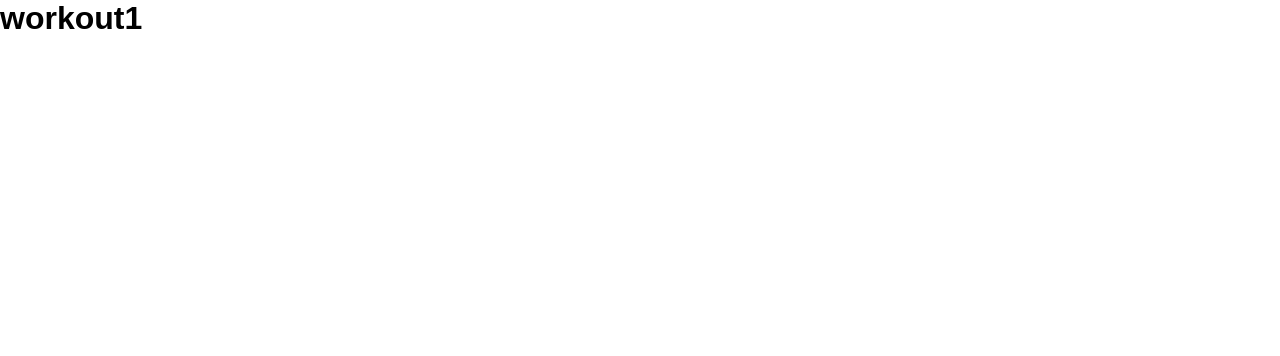
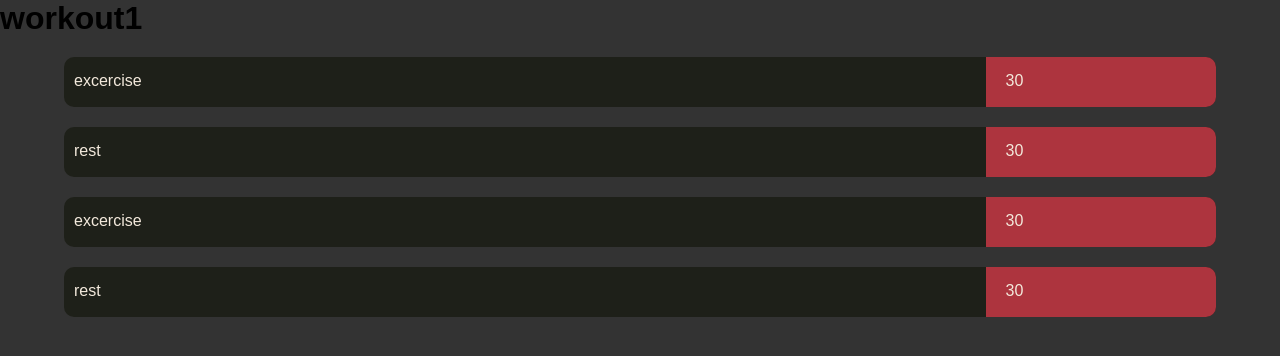
Before and after one commit to RamalS/WorkoutTimer, a React (Create React App) app: page /workout in a window 1280 px wide. Shown: the top 356 px of the page. Built offline with nearby package versions, Linux system fonts and the light colour scheme.

Commit message:
Addec rep component for workout view.

```diff
--- /dev/null
+++ b/src/views/Workout/Workout.css
@@ -0,0 +1,6 @@
+.workout{
+    background: #333333;
+    width: 100%;
+    height: 100%;
+    float: left;
+}
--- /dev/null
+++ b/src/views/Workout/components/Rep/Rep.css
@@ -0,0 +1,21 @@
+.rep {
+   display: grid;
+   grid-template-columns: 80% auto;
+   background: #1e2019;
+   width: 90%;
+   height: 50px;
+   margin: 20px auto;
+   border-radius: 10px;
+}
+
+.type {
+   padding: 15px 10px;
+   color: #f3e9dc;
+}
+
+.duration {
+   padding: 15px 20px;
+   background: #ad343e;
+   color: #f3e9dc;
+   border-radius: 0 10px 10px 0;
+}
--- /dev/null
+++ b/src/views/Workout/components/Rep/index.jsx
@@ -0,0 +1,24 @@
+import React, { Component } from "react";
+
+import "./Rep.css";
+
+class Rep extends Component {
+   state = {};
+   render() {
+      const { data } = this.props;
+      return (
+         <React.Fragment>
+            <div className="rep">
+               <div className="type">
+                  <p>{data.type}</p>
+               </div>
+               <div className="duration">
+                  <p>{data.duration}</p>
+               </div>
+            </div>
+         </React.Fragment>
+      );
+   }
+}
+
+export default Rep;
--- a/src/views/Workout/index.jsx
+++ b/src/views/Workout/index.jsx
@@ -1,16 +1,30 @@
-import React, { Component } from 'react';
+import React, { Component } from "react";
+import Rep from "./components/Rep";
+
+import "./Workout.css";
 
 class Workout extends Component {
    state = {
-        workout:{
-            name: "workout1"
+      workout: {
+         name: "workout1",
+         repetition: [
+            { type: "excercise", duration: 30 },
+            { type: "rest", duration: 30 },
+            { type: "excercise", duration: 30 },
+            { type: "rest", duration: 30 }
+         ]
       }
-     }
+   };
    render() {
-        const {workout} = this.state;
+      const { workout } = this.state;
       return (
          <React.Fragment>
+            <div className="workout">
                <h1>{workout.name}</h1>
+               {workout.repetition.map((data, i) => (
+                  <Rep key={i} data={data}/>
+               ))}
+            </div>
          </React.Fragment>
       );
    }
```
Lines whose indentation alone changed are shown as unchanged.
